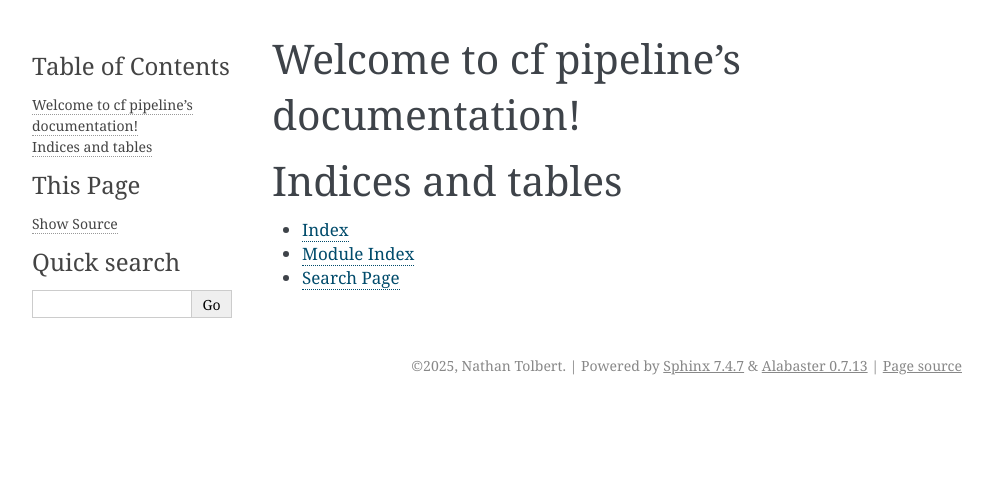
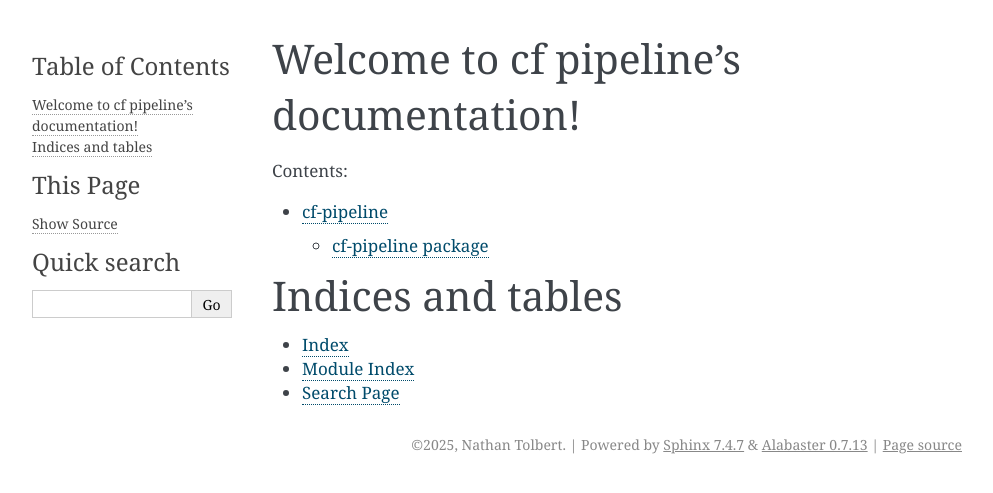
Before and after one commit to lifeModder19135/cf-pipeline, a Sphinx documentation site: the page built from DOCS/index.rst, in a window 1280 px wide. Shown: the top 493 px of the page, without its empty margins (148-1141 px from the left). Built offline with Sphinx 7.4.7, drawn with Linux system fonts in a browser that asks for light colours; some of the changed lines change nothing that is shown.

Commit message:
reconfigured sphinx

```diff
--- a/DOCS/conf.py
+++ b/DOCS/conf.py
@@ -5,7 +5,11 @@
 
 import os
 import sys
-sys.path.insert(0, os.path.abspath('..'))
+# sys.path.insert(0, os.path.abspath('..'))
+# sys.path.insert(0, os.path.abspath('../SOURCE/modules/'))
+# sys.path.insert(0, os.path.abspath('../SOURCE/modules/cfp_context.py'))
+for x in os.walk('../SOURCE'):
+  sys.path.insert(0, x[0])
 
 # -- Project information -----------------------------------------------------
 # https://www.sphinx-doc.org/en/master/usage/configuration.html#project-information
--- a/DOCS/index.rst
+++ b/DOCS/index.rst
@@ -10,6 +10,7 @@
    :maxdepth: 2
    :caption: Contents:
 
+   modules
 
 
 Indices and tables
```
Also changed, not shown: 14 other files.
